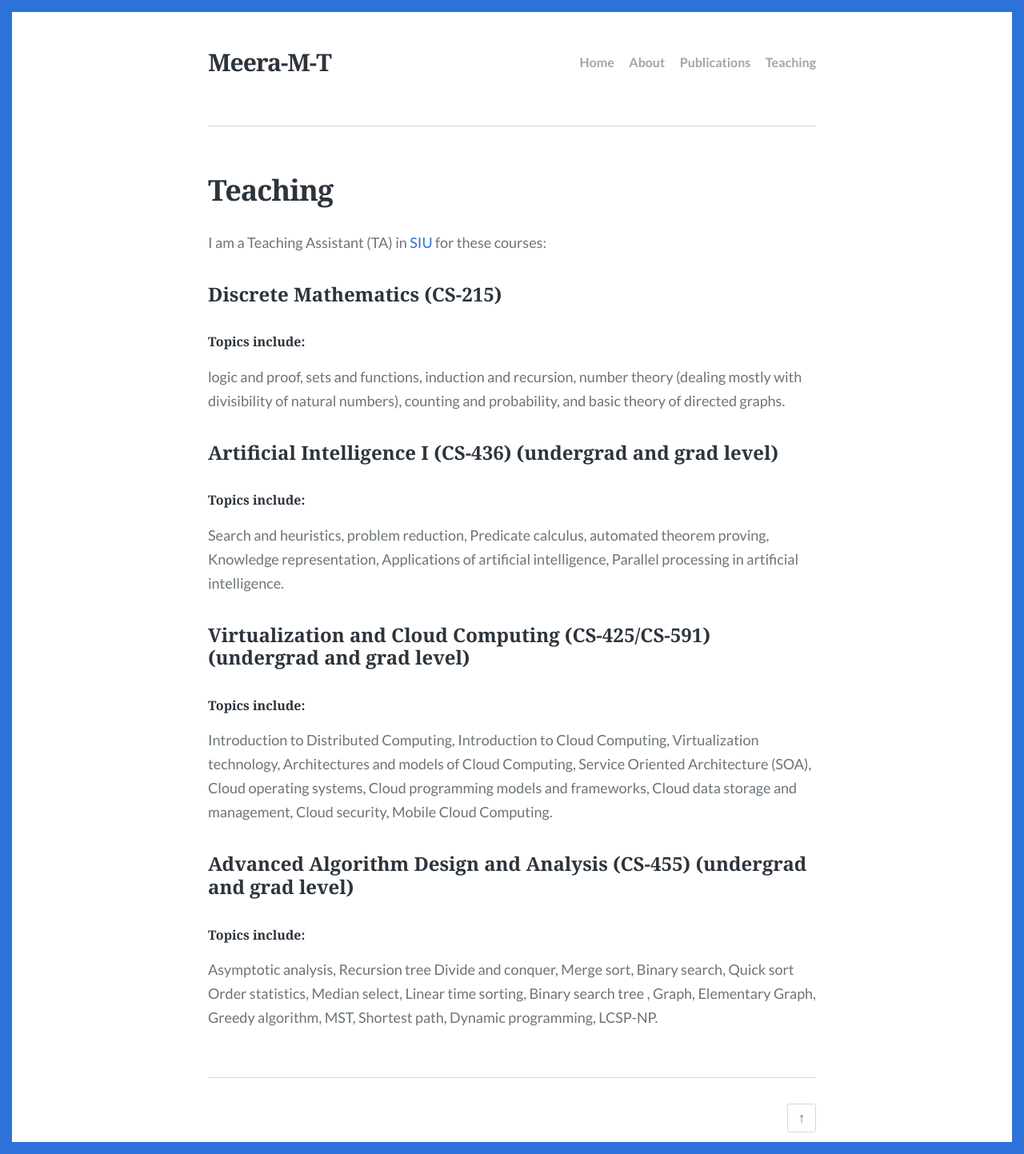
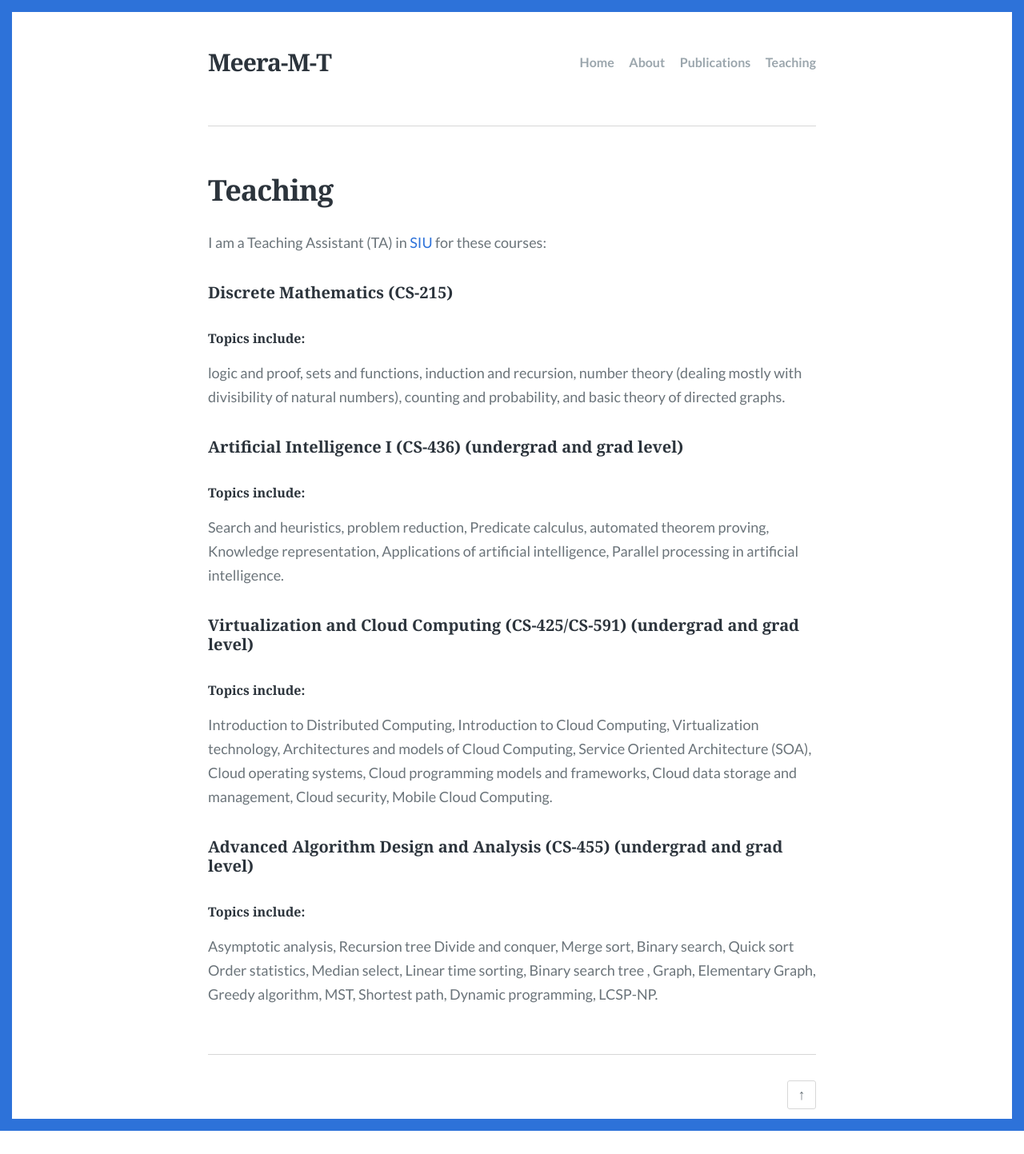
Before and after one commit to Meera-M-T/meeram.github.io, a Jekyll site: the page built from teaching.md, in a window 1280 px wide. Shown: the whole page at 80% size. Built offline with Jekyll 4.4.1, drawn with Linux system fonts in a browser that asks for light colours; after the commit the page ends 1414 px from its top, so only the background shows below that.

```diff
--- a/teaching.md
+++ b/teaching.md
@@ -7,18 +7,18 @@ feature_image:
 
 I am a Teaching Assistant (TA)  in [SIU](https://www.siu.edu){:target="_blank"} for these courses:
 
-### Discrete Mathematics (CS-215)
+#### Discrete Mathematics (CS-215)
 ###### Topics include:
 logic and proof, sets and functions, induction and recursion, number theory (dealing mostly with divisibility of natural numbers), counting and probability, and basic theory of directed graphs.
 
-### Artificial Intelligence I (CS-436) (undergrad and grad level)
+#### Artificial Intelligence I (CS-436) (undergrad and grad level)
 ###### Topics include:
 Search and heuristics, problem reduction, Predicate calculus, automated theorem proving, Knowledge representation, Applications of artificial intelligence, Parallel processing in artificial intelligence.
 
-### Virtualization and Cloud Computing (CS-425/CS-591) (undergrad and grad level)
+#### Virtualization and Cloud Computing (CS-425/CS-591) (undergrad and grad level)
 ###### Topics include:
 Introduction to Distributed Computing, Introduction to Cloud Computing, Virtualization technology, Architectures and models of Cloud Computing, Service Oriented Architecture (SOA), Cloud operating systems, Cloud programming models and frameworks, Cloud data storage and management, Cloud security, Mobile Cloud Computing.
 
-### Advanced Algorithm Design and Analysis (CS-455) (undergrad and grad level)
+#### Advanced Algorithm Design and Analysis (CS-455) (undergrad and grad level)
 ###### Topics include:
 Asymptotic analysis, Recursion tree Divide and conquer, Merge sort, Binary search, Quick sort Order statistics, Median select, Linear time sorting, Binary search tree , Graph, Elementary Graph, Greedy algorithm, MST, Shortest path, Dynamic programming, LCSP-NP.
```
